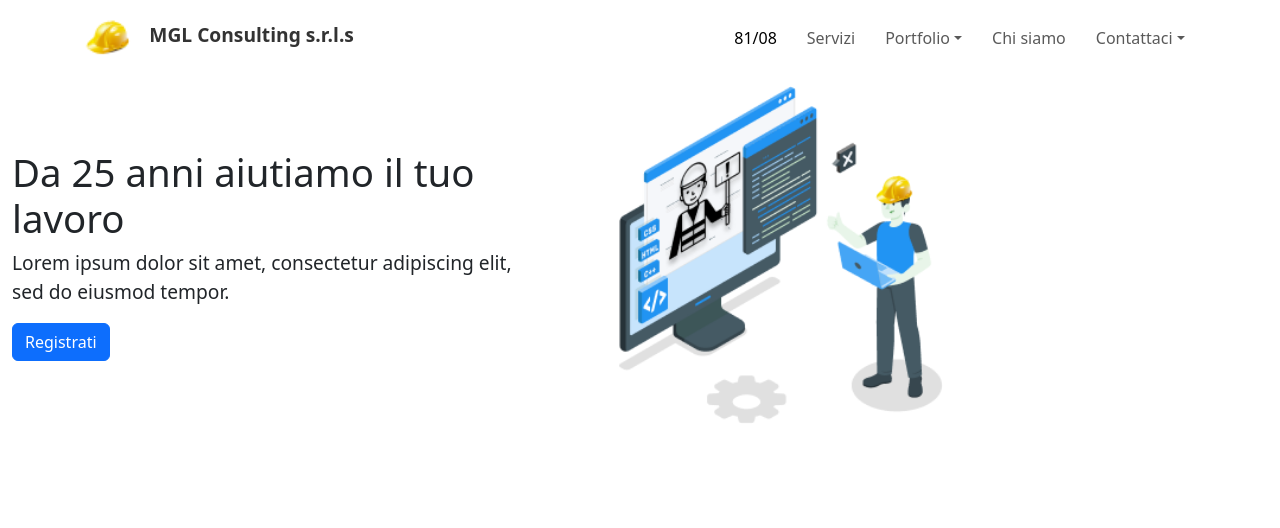
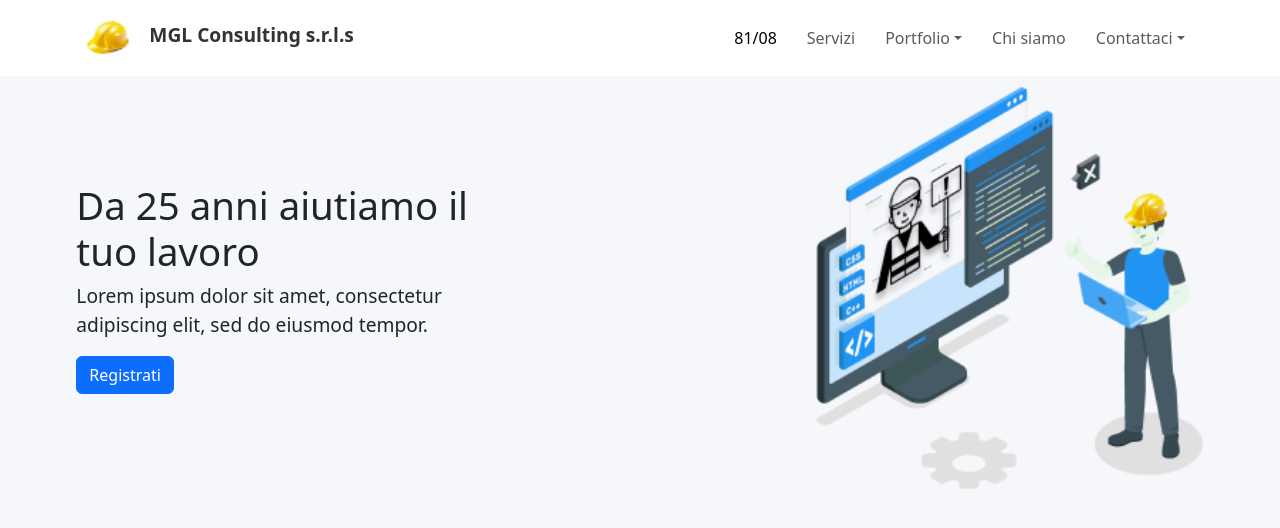
Before and after one commit to antoniogisondi/mgl-static-website, a React (Vite) app: page / in a window 1280 px wide. Shown: the top 528 px of the page. Built offline with nearby package versions, Linux system fonts and the light colour scheme.

Commit message:
fix: components arrange to col-11 like

```diff
--- a/src/pages/Home.css
+++ b/src/pages/Home.css
@@ -1,6 +1,7 @@
 .home-container {
     min-height: 100vh; /* Full height of the viewport */
     padding-top: 10px; /* Reduced top padding */
+    background-color: #f5f7fa;
 }
 
 .text-container h1 {
@@ -15,10 +16,16 @@
     font-size: 1vw; /* Adjust button font size for responsiveness */
 }
 
+.illustration-container {
+    position: relative;
+    display: flex;
+    justify-content: flex-end;
+}
+
 .illustration {
     max-width: 100%;
     height: auto;
-    display: block; /* Ensures image takes up full column width */
+    width: 80%; /* Adjust the image size */
 }
 
 @media (min-width: 992px) { /* Adjustments for larger screens */
@@ -26,9 +33,7 @@
         padding-right: 2vw; /* Reduced padding for text on large screens */
     }
     .illustration {
-        width: 45%; /* Makes the image larger */
-        position: relative;
-        left: 10%; /* Moves the image further to the right */
+        width: 70%; /* Adjust the image size */
     }
 }
 
@@ -39,4 +44,8 @@
     .text-container p {
         font-size: 1.5vw; /* Larger font size for paragraph on very large screens */
     }
+
+    .illustration {
+        width: 60%; /* Further adjust image size */
+    }
 }
--- a/src/pages/Home.jsx
+++ b/src/pages/Home.jsx
@@ -1,16 +1,17 @@
 import React from 'react';
 import illustration from '../../public/Illustration.png';  // Ensure the path is correct
-import './Home.css'
+import './Home.css';
+
 const Home = () => {
     return (
         <div className="container-fluid home-container">
-            <div className="row align-items-center justify-content-center">
+            <div className="row align-items-center justify-content-center col-11 mx-auto">
                 <div className="col-md-5 col-lg-5 text-container">
                     <h1>Da 25 anni aiutiamo il tuo lavoro</h1>
                     <p>Lorem ipsum dolor sit amet, consectetur adipiscing elit, sed do eiusmod tempor.</p>
                     <button className="btn btn-primary">Registrati</button>
                 </div>
-                <div className="col-md-7 col-lg-7">
+                <div className="col-md-7 col-lg-7 illustration-container">
                     <img src={illustration} alt="Illustration showing a person with a laptop" className="img-fluid illustration" />
                 </div>
             </div>
```
